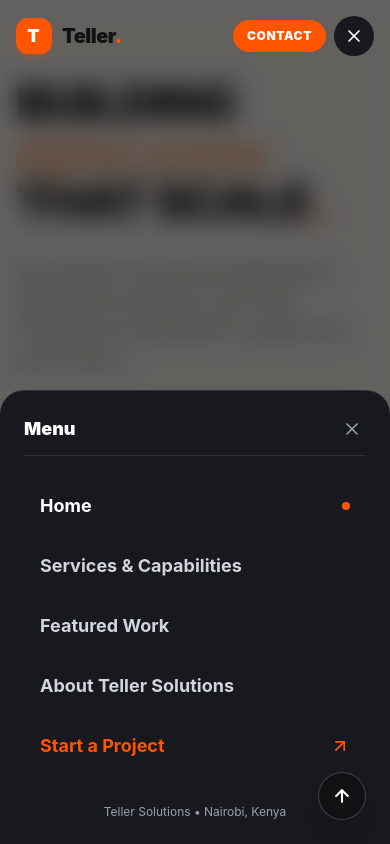
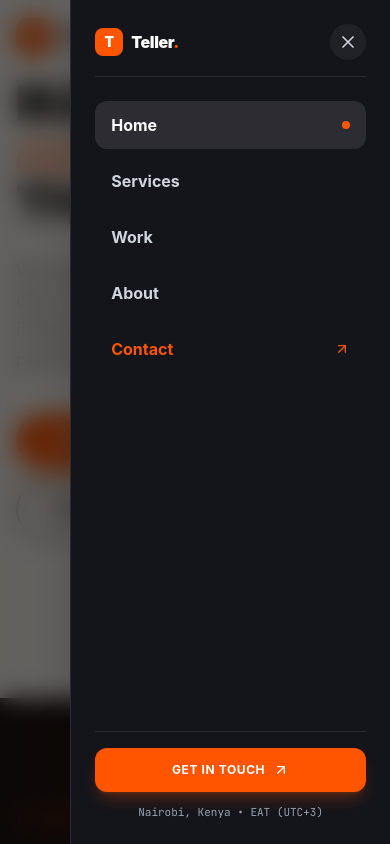
Before and after one commit to SamuelGathua/port_web, a React (Vite) app: page / in a window 390 px wide. Both pictures are taken after a click on the button 354 px from the left and 36 px from the top of the page. Shown: the top 844 px of the page. Built offline with nearby package versions, Linux system fonts and the light colour scheme.

Commit message:
update mobile hamburger menu to right side drawer with backdrop blur and configure preview metadata for Netlify

```diff
--- a/index.html
+++ b/index.html
@@ -12,6 +12,19 @@
     <meta property="og:title" content="Teller Solutions | Building Digital Systems That Scale" />
     <meta property="og:description" content="We engineer robust web applications, data-driven backends, and cloud infrastructure designed for growth and performance." />
     <meta property="og:type" content="website" />
+    <meta property="og:url" content="https://tellersolutions.netlify.app/" />
+    <meta property="og:image" content="https://tellersolutions.netlify.app/assets/herosection.jpg" />
+    <meta property="og:image:secure_url" content="https://tellersolutions.netlify.app/assets/herosection.jpg" />
+    <meta property="og:image:type" content="image/jpeg" />
+    <meta property="og:image:width" content="1200" />
+    <meta property="og:image:height" content="630" />
+    <meta property="og:image:alt" content="Teller Solutions - Building Digital Systems That Scale" />
+
+    <!-- Twitter Card Preview -->
+    <meta name="twitter:card" content="summary_large_image" />
+    <meta name="twitter:title" content="Teller Solutions | Building Digital Systems That Scale" />
+    <meta name="twitter:description" content="We engineer robust web applications, data-driven backends, and cloud infrastructure designed for growth and performance." />
+    <meta name="twitter:image" content="https://tellersolutions.netlify.app/assets/herosection.jpg" />
 
     <!-- Google Fonts: Editorial Serif + Modern Tech Sans -->
     <link rel="preconnect" href="https://fonts.googleapis.com">
--- a/src/components/Navbar.jsx
+++ b/src/components/Navbar.jsx
@@ -141,55 +141,88 @@ export default function Navbar({ currentPage, navigateTo }) {
         </div>
       </header>
 
-      {/* Mobile Drawer Menu */}
+      {/* Mobile Right-Side Drawer Menu */}
       {mobileMenuOpen && (
-        <div className="fixed inset-0 z-40 bg-black/60 backdrop-blur-md md:hidden flex flex-col justify-end">
-          <div className="bg-[#18191E] border-t border-white/10 rounded-t-3xl p-6 shadow-2xl flex flex-col gap-4 animate-in slide-in-from-bottom duration-250">
-            <div className="flex items-center justify-between pb-3 border-b border-white/10">
-              <span className="text-white font-black text-lg">Menu</span>
+        <div
+          className="fixed inset-0 z-50 bg-black/60 backdrop-blur-md md:hidden flex justify-end animate-in fade-in duration-200"
+          onClick={() => setMobileMenuOpen(false)}
+        >
+          <div
+            className="w-[82%] max-w-xs h-full bg-[#14151B] border-l border-white/10 p-6 shadow-2xl flex flex-col justify-between animate-in slide-in-from-right duration-300"
+            onClick={(e) => e.stopPropagation()}
+          >
+            <div>
+              <div className="flex items-center justify-between pb-4 border-b border-white/10">
+                <div className="flex items-center gap-2">
+                  <div className="w-7 h-7 rounded-lg bg-[#FF5500] text-white flex items-center justify-center font-black text-sm">
+                    T
+                  </div>
+                  <span className="text-white font-black text-base tracking-tight">Teller<span className="text-[#FF5500]">.</span></span>
+                </div>
                 <button
                   onClick={() => setMobileMenuOpen(false)}
-                className="text-gray-400 hover:text-white p-1"
+                  className="w-9 h-9 rounded-full bg-white/5 hover:bg-white/10 text-gray-300 hover:text-white flex items-center justify-center transition-colors cursor-pointer"
+                  aria-label="Close Menu"
                 >
                   <X className="w-5 h-5" />
                 </button>
               </div>
-            <nav className="flex flex-col gap-2 py-2">
+
+              <nav className="flex flex-col gap-2 py-6">
                 <button
                   onClick={(e) => handleLinkClick(e, 'home')}
-                className="text-left py-3 px-4 rounded-xl text-lg font-bold text-white hover:bg-white/5 transition-colors flex items-center justify-between"
+                  className={`text-left py-3 px-4 rounded-xl text-base font-bold transition-colors flex items-center justify-between cursor-pointer ${
+                    currentPage === 'home'
+                      ? 'bg-white/10 text-white'
+                      : 'text-gray-300 hover:bg-white/5 hover:text-white'
+                  }`}
                 >
                   <span>Home</span>
                   {currentPage === 'home' && <span className="w-2 h-2 rounded-full bg-[#FF5500]"></span>}
                 </button>
                 <button
                   onClick={(e) => handleLinkClick(e, 'services')}
-                className="text-left py-3 px-4 rounded-xl text-lg font-bold text-gray-300 hover:bg-white/5 transition-colors"
+                  className="text-left py-3 px-4 rounded-xl text-base font-bold text-gray-300 hover:bg-white/5 hover:text-white transition-colors cursor-pointer"
                 >
-                Services & Capabilities
+                  Services
                 </button>
                 <button
                   onClick={(e) => handleLinkClick(e, 'portfolio')}
-                className="text-left py-3 px-4 rounded-xl text-lg font-bold text-gray-300 hover:bg-white/5 transition-colors"
+                  className="text-left py-3 px-4 rounded-xl text-base font-bold text-gray-300 hover:bg-white/5 hover:text-white transition-colors cursor-pointer"
                 >
-                Featured Work
+                  Work
                 </button>
                 <button
                   onClick={(e) => handleLinkClick(e, 'about')}
-                className="text-left py-3 px-4 rounded-xl text-lg font-bold text-gray-300 hover:bg-white/5 transition-colors"
+                  className="text-left py-3 px-4 rounded-xl text-base font-bold text-gray-300 hover:bg-white/5 hover:text-white transition-colors cursor-pointer"
                 >
-                About Teller Solutions
+                  About
                 </button>
                 <button
                   onClick={(e) => handleLinkClick(e, 'contact')}
-                className="text-left py-3 px-4 rounded-xl text-lg font-bold text-[#FF5500] hover:bg-white/5 transition-colors flex items-center justify-between"
+                  className={`text-left py-3 px-4 rounded-xl text-base font-bold transition-colors flex items-center justify-between cursor-pointer ${
+                    currentPage === 'contact'
+                      ? 'bg-[#FF5500] text-white shadow-md shadow-[#FF5500]/30'
+                      : 'text-[#FF5500] hover:bg-white/5'
+                  }`}
                 >
-                <span>Start a Project</span>
-                <ArrowUpRight className="w-5 h-5" />
+                  <span>Contact</span>
+                  <ArrowUpRight className="w-4 h-4" />
                 </button>
               </nav>
-            <div className="pt-2 text-xs text-center text-gray-400">
-              Teller Solutions • Nairobi, Kenya
+            </div>
+
+            <div className="pt-4 border-t border-white/10 space-y-3">
+              <button
+                onClick={(e) => handleLinkClick(e, 'contact')}
+                className="w-full py-3.5 px-4 rounded-xl bg-[#FF5500] hover:bg-[#E64A00] text-white text-xs font-bold uppercase tracking-wider flex items-center justify-center gap-2 shadow-lg shadow-[#FF5500]/25 transition-all cursor-pointer"
+              >
+                <span>Get in Touch</span>
+                <ArrowUpRight className="w-4 h-4" />
+              </button>
+              <div className="text-[11px] font-mono-code text-center text-gray-400">
+                Nairobi, Kenya • EAT (UTC+3)
+              </div>
             </div>
           </div>
         </div>
```
Also changed, not shown: public/herosection.jpg (added). Lines whose indentation alone changed are shown as unchanged.
